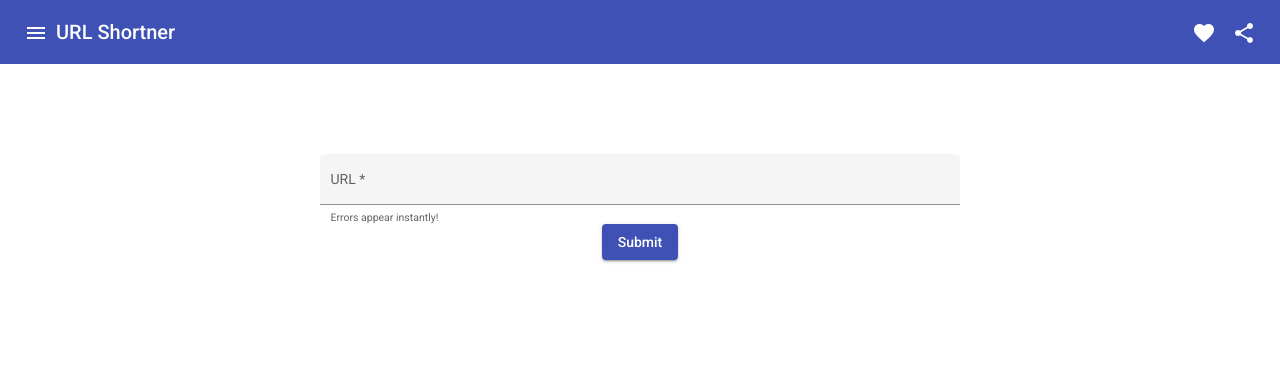
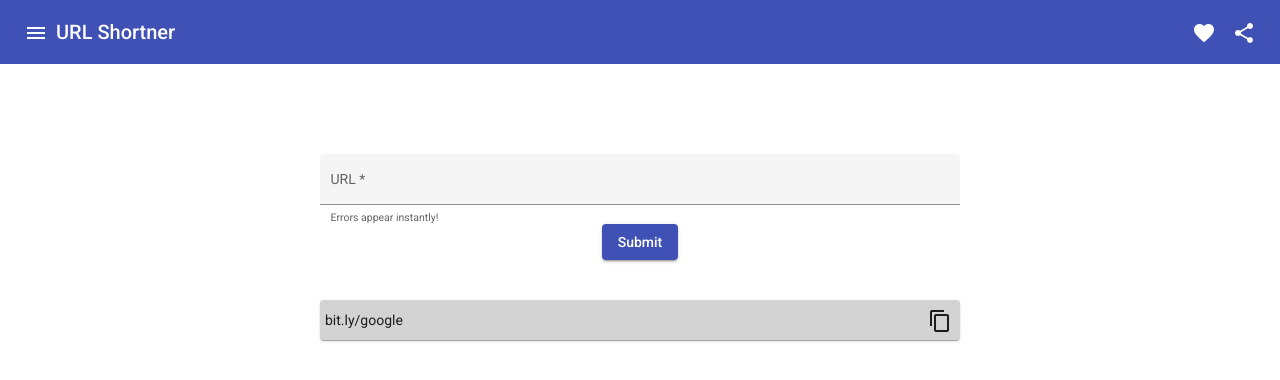
Before and after one commit to ashutosh321607/URL-Shortner, an Angular app: page / in a window 1280 px wide. Shown: the top 380 px of the page. Built offline with nearby package versions, Linux system fonts and the light colour scheme.

Commit message:
add clipboard

```diff
--- a/src/app/app.component.html
+++ b/src/app/app.component.html
@@ -2,4 +2,5 @@
 
 <div class="center">
   <app-text-box></app-text-box>
+  <app-clipboard></app-clipboard>
 </div>
--- /dev/null
+++ b/src/app/components/clipboard/clipboard.component.css
@@ -0,0 +1,15 @@
+div{
+  margin-top: 5vh;
+  /* max-width: 300px; */
+}
+
+mat-card {
+  background-color: lightgray;
+  padding: 0 0 0 0;
+  display: flex;
+  align-items: center;
+}
+
+span {
+  margin: 0 5px;
+}
--- /dev/null
+++ b/src/app/components/clipboard/clipboard.component.html
@@ -0,0 +1,9 @@
+<div>
+  <mat-card>
+    <span>{{value}}</span>
+    <span class="spacer"></span>
+    <button mat-icon-button  aria-label="Copy Button" [cdkCopyToClipboard]="value" style="">
+      <mat-icon>content_copy</mat-icon>
+    </button>
+  </mat-card>
+</div>
--- /dev/null
+++ b/src/app/components/clipboard/clipboard.component.ts
@@ -0,0 +1,17 @@
+import { Component, OnInit } from '@angular/core';
+
+@Component({
+  selector: 'app-clipboard',
+  templateUrl: './clipboard.component.html',
+  styleUrls: ['./clipboard.component.css']
+})
+export class ClipboardComponent implements OnInit {
+
+  constructor() { }
+
+  ngOnInit(): void {
+  }
+
+  value = 'bit.ly/google';
+
+}
--- a/src/styles.css
+++ b/src/styles.css
@@ -3,3 +3,7 @@
 
 body { margin: 0; font-family: Roboto, "Helvetica Neue", sans-serif; }
 html, body { height: 100%; }
+
+.spacer {
+  flex: 1 1 auto;
+}
```
Also changed, not shown: src/app/app.module.ts (+10 -2 lines), 1 other file (tests, documents, lock files or other folders).
